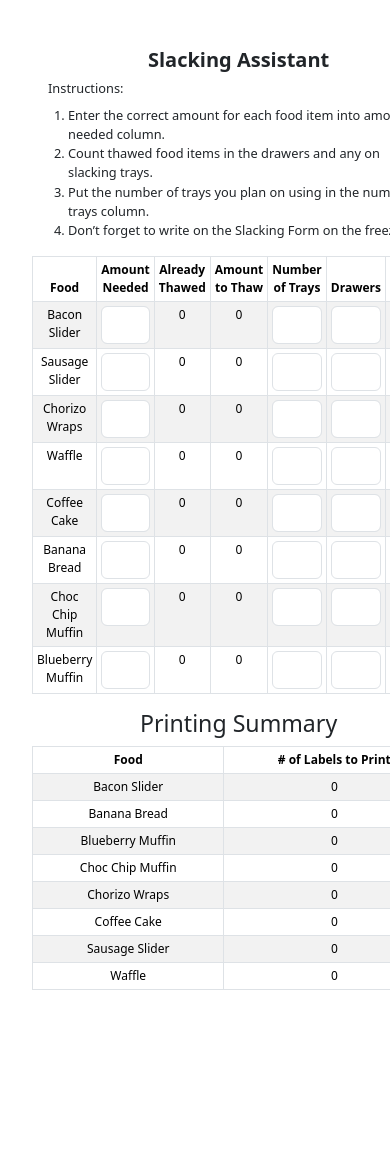
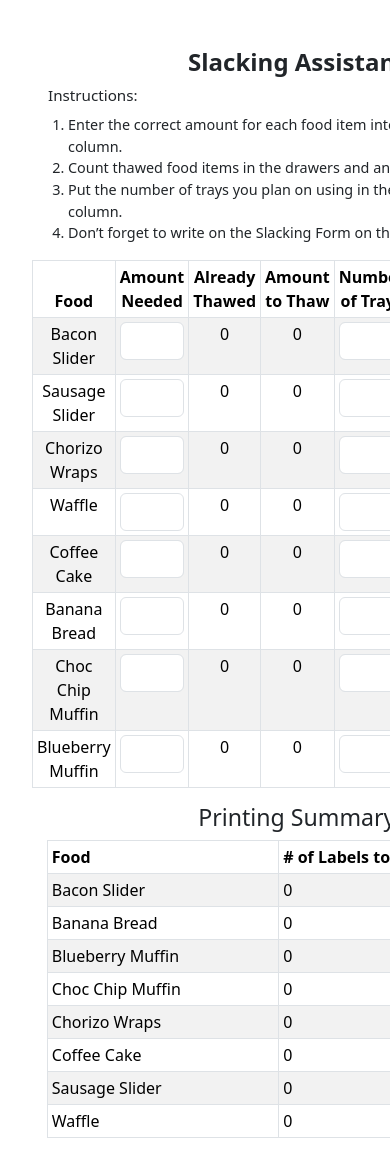
Before and after one commit to clay-odell/SlackingApp, a React (Vite) app: page / in a window 390 px wide. Shown: the top 1166 px of the page. Before the commit the page ends 1038 px from the top, so only its background shows below. Built offline with nearby package versions, Linux system fonts and the light colour scheme.

Commit message:
updated Home

```diff
--- a/src/Home.css
+++ b/src/Home.css
@@ -15,7 +15,7 @@ html, body {
 
 /* Force table to be as wide as it needs */
 table {
-  min-width: 400px;   /* adjust to fit all your columns */
+  min-width: 390px;   /* adjust to fit all your columns */
   width: 100%;
   border-collapse: collapse;
   white-space: wrap; /* keep cells on one line, scroll instead of wrapping */
@@ -58,23 +58,16 @@ table {
   padding: 0.5rem;
   box-sizing: border-box;
 }
+/* Summary table should be compact */
+.summary-table {
+  max-width: 500px;   /* keep it narrower than full screen */
+  margin: 0 auto;     /* center it */
+  table-layout: auto; /* let columns size naturally */
+}
 
-
-
-/* Ultra-small devices (iPhone 14 portrait ~390px) */
-@media (max-width: 420px) {
-  table {
-    font-size: 0.75rem;
-  }
-  table th,
-  table td {
-    padding: 0.2rem;
-  }
-  .header h1 {
-    font-size: 1.25rem;
-  }
-  .header p,
-  .header ol {
-    font-size: 0.8rem;
-  }
+.summary-table th,
+.summary-table td {
+  white-space: normal;   /* allow wrapping */
+  word-break: break-word;
+  text-align: left;    /* center numbers */
 }
--- a/src/Home.jsx
+++ b/src/Home.jsx
@@ -109,7 +109,7 @@ const Home = () => {
       {/* Summary Table */}
 
         <h3 className="text-center">Printing Summary</h3>
-        <div className="table-responsive">
+        <div className="table-responsive summary-table">
           <Table striped bordered hover size="sm" className="w-100" responsive>
             <thead>
               <tr>
```
